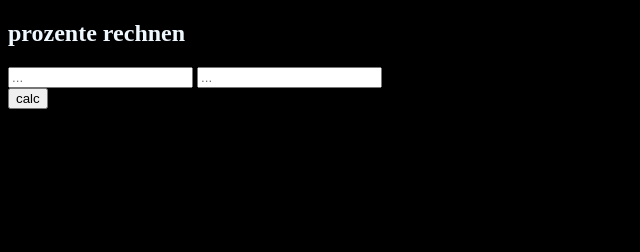
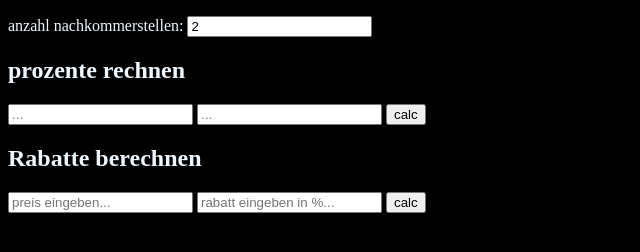
Before and after one commit to JinxOdrazka/rechnertools, a plain HTML site: page rechentools/index.html in a window 1280 px wide. Shown: the whole page, without its empty margins (0-640 px from the left). Drawn offline with Linux system fonts and the light colour scheme.

Commit message:
Add files via upload

```diff
--- a/rechentools/index.html
+++ b/rechentools/index.html
@@ -12,16 +12,28 @@
     }
 </style>
 <body>
-    <div>
+    <div class="main">
+        <div class="settings">
+            <p>anzahl nachkommerstellen: <input type="number" id="kommaStellenID" value="2"></p>
+        </div>
         <div>
             <h2>prozente rechnen</h2>
             <div>
                 <input id="input1ID" type="number" placeholder="...">
                 <input id="input2ID" type="number" placeholder="...">
-                <div>
-                    <button onclick="calcu()">calc</button>
+                <button onclick="calc1()">calc</button>
+                <div id="resultID">
+
                 </div>
-                <div id="resultID">
+            </div>
+        </div>
+        <div>
+            <h2>Rabatte berechnen</h2>
+            <div>
+                <input id="preisID" type="number" placeholder="preis eingeben...">
+                <input id="rabattID" type="number" placeholder="rabatt eingeben in %...">
+                <button onclick="calc2()">calc</button>
+                <div id="result2ID">
 
                 </div>
             </div>
@@ -30,15 +42,23 @@
 
     <script>
 
-        function calcu() {
+        function calc1() {
 
             let iamo = document.getElementById("input1ID").value;
             let iges = document.getElementById("input2ID").value;
             let ires = ((iamo / iges) * 100);
-            let output = ires.toFixed(2)
+            let output = ires.toFixed(document.getElementById("kommaStellenID").value)
 
             resultID.innerHTML = `${iamo} von ${iges} sind ${output}%`;
+        }
 
+        function calc2() {
+            let preis = document.getElementById("preisID").value;
+            let rabatt = document.getElementById("rabattID").value;
+            let result2 = ((((preis / preis) * 100)-rabatt) / 100) * preis;
+            let output2 = result2.toFixed(document.getElementById("kommaStellenID").value)
+
+            result2ID.innerHTML = `nach ${rabatt}% rabatt kostet es ${output2}€`;
         }
     </script>
 </body>
```
